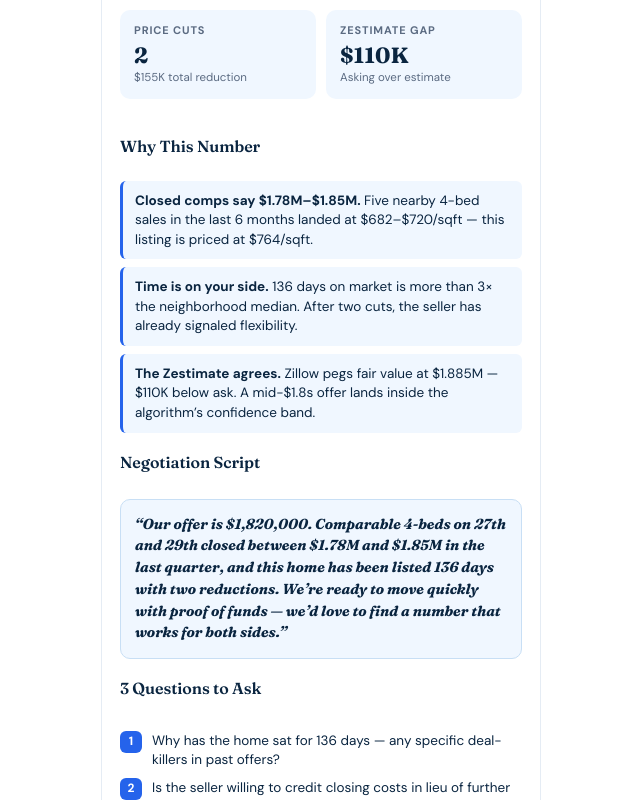
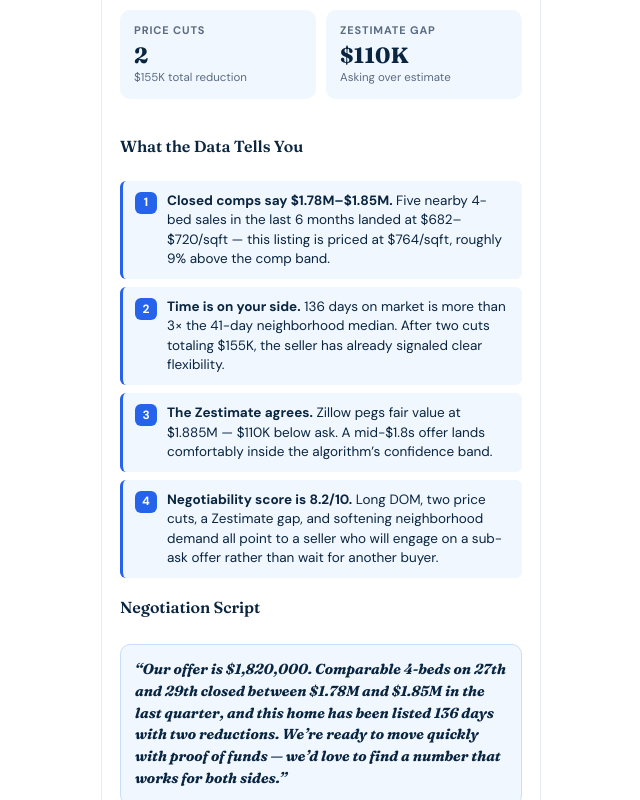
Before and after one commit to jdmethfessel-creator/homebiddy-site, a Next.js app: page / in a window 1280 px wide. Shown: the part 1140-1940 px from the top of the page, without its empty margins (319-959 px from the left). Built offline with nearby package versions, Linux system fonts and the light colour scheme.

Commit message:
Restructure sample report: 4 numbered insights, DOM column, agent question label

```diff
--- a/pages/index.js
+++ b/pages/index.js
@@ -277,24 +277,44 @@ export default function Home() {
             </div>
           </div>
 
-          <h2 className="sectionH">Why This Number</h2>
-          <div className="beats">
-            <div className="beat">
-              <strong>Closed comps say $1.78M&ndash;$1.85M.</strong> Five nearby
-              4-bed sales in the last 6 months landed at $682&ndash;$720/sqft &mdash;
-              this listing is priced at $764/sqft.
-            </div>
-            <div className="beat">
-              <strong>Time is on your side.</strong> 136 days on market is more
-              than 3&times; the neighborhood median. After two cuts, the seller
-              has already signaled flexibility.
-            </div>
-            <div className="beat">
-              <strong>The Zestimate agrees.</strong> Zillow pegs fair value at
-              $1.885M &mdash; $110K below ask. A mid-$1.8s offer lands inside the
-              algorithm&rsquo;s confidence band.
-            </div>
-          </div>
+          <h2 className="sectionH">What the Data Tells You</h2>
+          <ol className="insights">
+            <li className="insight">
+              <span className="insightNum">1</span>
+              <div className="insightBody">
+                <strong>Closed comps say $1.78M&ndash;$1.85M.</strong> Five
+                nearby 4-bed sales in the last 6 months landed at
+                $682&ndash;$720/sqft &mdash; this listing is priced at
+                $764/sqft, roughly 9% above the comp band.
+              </div>
+            </li>
+            <li className="insight">
+              <span className="insightNum">2</span>
+              <div className="insightBody">
+                <strong>Time is on your side.</strong> 136 days on market is
+                more than 3&times; the 41-day neighborhood median. After two
+                cuts totaling $155K, the seller has already signaled clear
+                flexibility.
+              </div>
+            </li>
+            <li className="insight">
+              <span className="insightNum">3</span>
+              <div className="insightBody">
+                <strong>The Zestimate agrees.</strong> Zillow pegs fair value
+                at $1.885M &mdash; $110K below ask. A mid-$1.8s offer lands
+                comfortably inside the algorithm&rsquo;s confidence band.
+              </div>
+            </li>
+            <li className="insight">
+              <span className="insightNum">4</span>
+              <div className="insightBody">
+                <strong>Negotiability score is 8.2/10.</strong> Long DOM, two
+                price cuts, a Zestimate gap, and softening neighborhood demand
+                all point to a seller who will engage on a sub-ask offer
+                rather than wait for another buyer.
+              </div>
+            </li>
+          </ol>
 
           <h2 className="sectionH">Negotiation Script</h2>
           <div className="scriptBox">
@@ -305,7 +325,7 @@ export default function Home() {
             number that works for both sides.&rdquo;
           </div>
 
-          <h2 className="sectionH">3 Questions to Ask</h2>
+          <h2 className="sectionH">3 Questions to Ask the Listing Agent</h2>
           <ol className="questions">
             <li>
               <span className="qNum">1</span>
@@ -331,6 +351,7 @@ export default function Home() {
                   <th>Sqft</th>
                   <th>Sold</th>
                   <th>$/Sqft</th>
+                  <th>DOM</th>
                 </tr>
               </thead>
               <tbody>
@@ -340,6 +361,7 @@ export default function Home() {
                   <td className="num">2,540</td>
                   <td className="num">$1,820K</td>
                   <td className="num">$717</td>
+                  <td className="num">42</td>
                 </tr>
                 <tr>
                   <td>518 27th St</td>
@@ -347,6 +369,7 @@ export default function Home() {
                   <td className="num">2,610</td>
                   <td className="num">$1,795K</td>
                   <td className="num">$688</td>
+                  <td className="num">58</td>
                 </tr>
                 <tr>
                   <td>329 28th St</td>
@@ -354,6 +377,7 @@ export default function Home() {
                   <td className="num">2,720</td>
                   <td className="num">$1,855K</td>
                   <td className="num">$682</td>
+                  <td className="num">71</td>
                 </tr>
                 <tr>
                   <td>624 26th St</td>
@@ -361,6 +385,7 @@ export default function Home() {
                   <td className="num">2,820</td>
                   <td className="num">$1,925K</td>
                   <td className="num">$683</td>
+                  <td className="num">39</td>
                 </tr>
                 <tr>
                   <td>207 30th St</td>
@@ -368,6 +393,7 @@ export default function Home() {
                   <td className="num">2,480</td>
                   <td className="num">$1,785K</td>
                   <td className="num">$720</td>
+                  <td className="num">33</td>
                 </tr>
               </tbody>
             </table>
--- a/styles/globals.css
+++ b/styles/globals.css
@@ -476,6 +476,50 @@ input {
   color: var(--navy);
 }
 
+.insights {
+  padding: 0 18px;
+  margin: 0;
+  list-style: none;
+  display: flex;
+  flex-direction: column;
+  gap: 8px;
+}
+
+.insight {
+  display: flex;
+  align-items: flex-start;
+  gap: 10px;
+  background: var(--blue-light);
+  border-left: 3px solid var(--blue);
+  border-radius: 6px;
+  padding: 10px 12px;
+}
+
+.insightNum {
+  flex-shrink: 0;
+  width: 22px;
+  height: 22px;
+  border-radius: 6px;
+  background: var(--blue);
+  color: var(--white);
+  font-size: 12px;
+  font-weight: 700;
+  display: inline-flex;
+  align-items: center;
+  justify-content: center;
+  margin-top: 1px;
+}
+
+.insightBody {
+  font-size: 13.5px;
+  line-height: 1.45;
+  color: var(--navy);
+}
+
+.insightBody strong {
+  color: var(--navy);
+}
+
 .scriptBox {
   margin: 16px 18px 8px;
   background: var(--blue-light);
```
